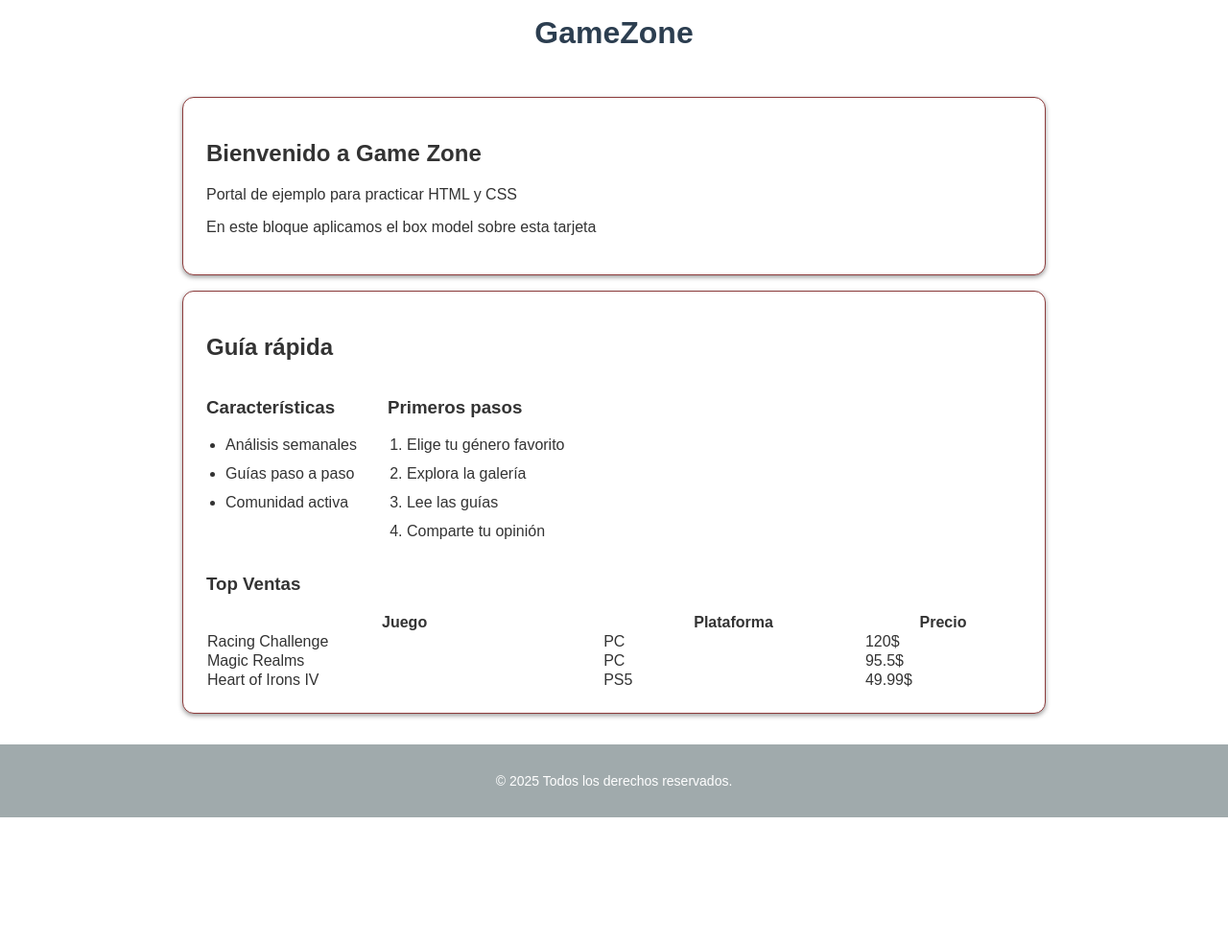
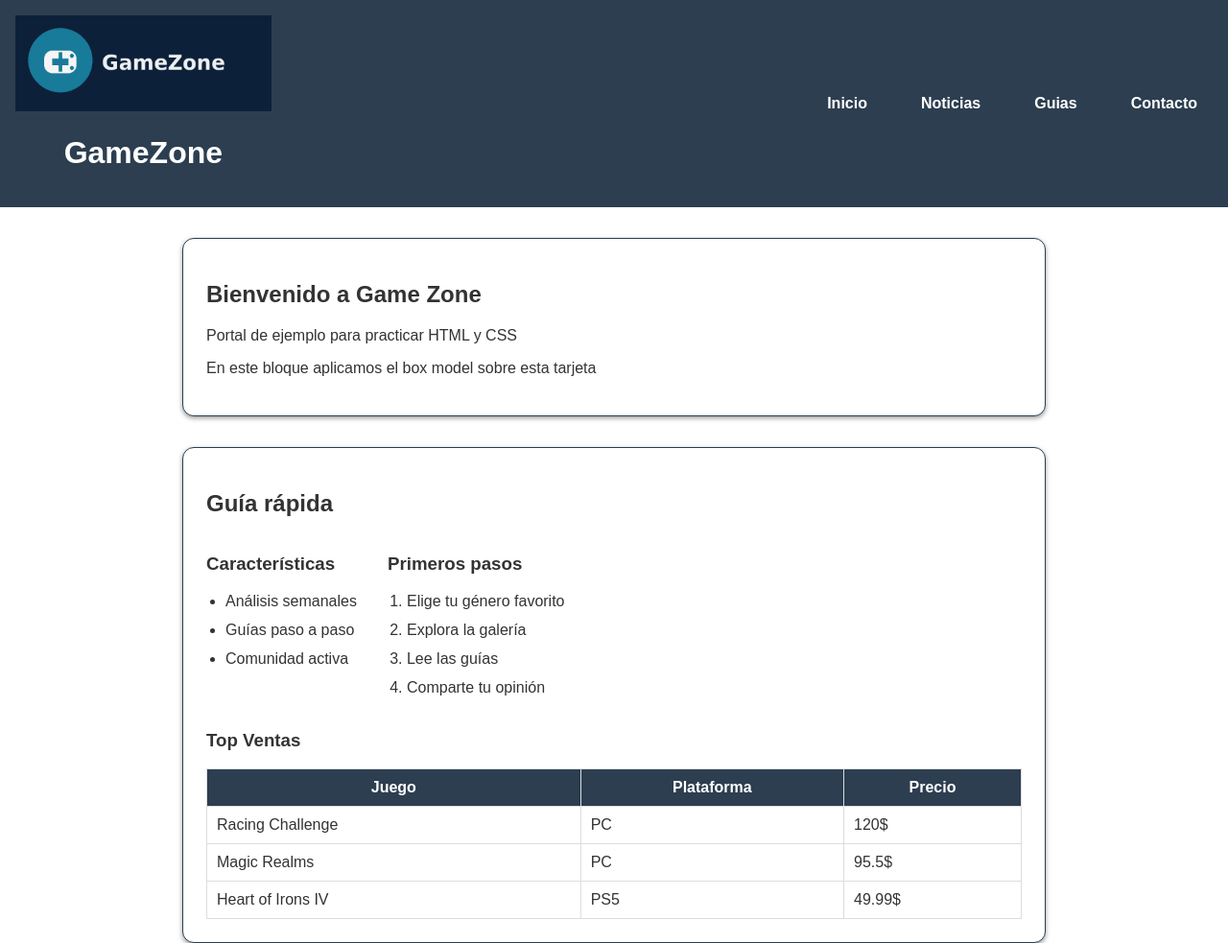
Before and after one commit to JuanDiegoMolina/APPWEB, a plain HTML site: page ejercicios/gamezone/index.html in a window 1280 px wide. Shown: the top 983 px of the page at 96% size. Before the commit the page ends 852 px from the top, so only its background shows below. Drawn offline with Linux system fonts and the light colour scheme.

Commit message:
GameZone Terminado

```diff
--- a/ejercicios/gamezone/estilos.css
+++ b/ejercicios/gamezone/estilos.css
@@ -9,29 +9,75 @@ html, body {
     height: 100%;
 }
 
-/* Configuración general del body */
+/* El body se convierte en contenedor flex
+    - flex-direction: colyumn -> apila verticalmente el header, maim y footer
+    - min-height: 100vh -> ocupa toda la altura de la ventana (vh = viewport heigh)
+*/
 body {
     margin: 0;
     font-family: Arial, Helvetica, sans-serif;
     color: #333;
     background-color: white;
+    display: flex;
+    flex-direction: column;
+    min-height: 100vh;  /* Altura total de viewport */
 }
 
 /* Centramos y rellenamos la cabecera */
 .cabecera {
     text-align: center;
     padding: 1rem;
+    display: flex;
+    color: #ffffff;
+    background: #2c3e50;
+    justify-content: space-between;
+    align-items: center;
 }
 
-/* Titulo de la cabecera sin márgenes extra y color destacado */
+
+/* Tamaño de la imagen (logo) */
+.logo {
+    height: 100px;
+    width: auto;
+}
+/* Titulo de la cabecera sin márgenes extra y color destacado
 .titulo {
     margin: 0;
     color: #2c3e50;
+}
+*/
+
+/* Menú de navegación con flex */
+.menu {
+    list-style-type: none;
+    display: flex;  /* Para colocar los enlaces en linea */
+    flex-direction: row;    /* Por defecto es row, por tanto podemos prescindir de esta propiedad */
+    gap: 1.5rem;    /* Espacio entre enlaces */
+    margin: 0;
+    padding: 0;
+}
+
+/* Estilo basico de los enlaces del menu */
+.menu a {
+    color: #ffffff;
+    text-decoration: none;
+    font-weight: bold;
+    padding: 1rem;
+}
+
+/* Efecto hover en enlaces */
+.menu a:hover {
+    color: #ff0000;
+    background-color: #ffffff;
 }
 
 /* Zona principal (main): aplicamos relleno */
 #contenido-principal {
     padding: 1rem;
+    flex-grow: 1;
+    display: flex;
+    flex-direction: row;
+    flex-wrap: wrap;
 }
 
 /* Contenido principal centrado con ancho máximo controlado y fondo blanco */
@@ -42,7 +88,7 @@ body {
     border-radius: 12px;
     padding: 1.5rem;
     box-shadow: 0 2px 5px rgba(0, 0, 0, 0.4);
-    border: 1px solid #8d3c3c;
+    border: 1px solid #2c3e50;
 }
 
 /* Listas en dos columnas: usamos flexbox para alinear dos elementos en horizontal */
@@ -72,6 +118,26 @@ body {
     margin-top: 1rem;
 }
 
+/* Borders y relleno de la tabla */
+.tabla th, td {
+    border: 1px solid #ddd;
+    padding: 10px;
+    text-align: center;
+}
+
+/* Cabecera de la tabla con estilo diferenciado */
+.tabla th {
+    background: #2c3e50;
+    color: #ffffff;
+}
+
+/* Contenido de tabla alineado a la izquierda */
+.tabla td {
+    text-align: left;
+    white-space: nowrap;    /* Evita saltos de lineas en celdas */
+}
+
+
 /* Estilo pie de página */
 .pie {
     color: #ffffff;
--- a/ejercicios/gamezone/index.html
+++ b/ejercicios/gamezone/index.html
@@ -9,7 +9,21 @@
 </head>
 <body>
     <header class="cabecera">
-        <h1 class="titulo">GameZone</h1>
+        <div class="marca">
+            <img src="imagenes/gamezone-logo.png" alt="Logotipo GameZone" class="logo">
+            <h1 class="titulo">GameZone</h1>
+        </div>
+
+        <!-- Menú de navegación -->
+        <nav class="navegacion">
+            <ul class="menu">
+                <li><a href="#">Inicio</a></li>
+                <li><a href="#">Noticias</a></li>
+                <li><a href="#">Guias</a></li>
+                <li><a href="#">Contacto</a></li>
+            </ul>
+        </nav>
+
     </header>
     <main id="contenido-principal">
         <section class="intro tarjeta">
```
Also changed, not shown: ejercicios/gamezone/imagenes/gamezone-logo.png (added).
